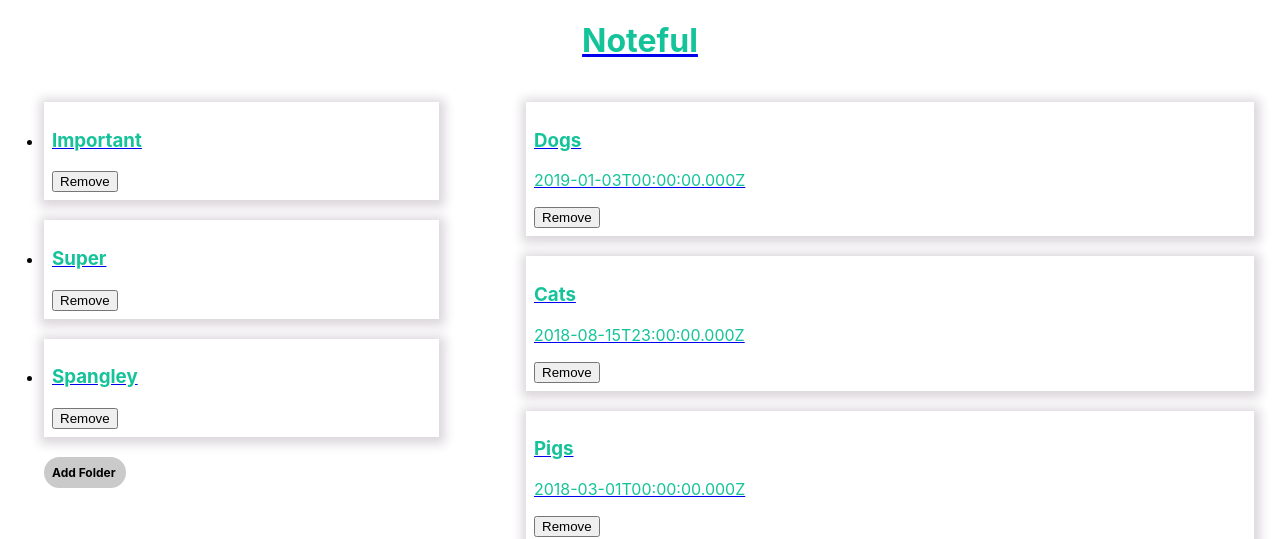
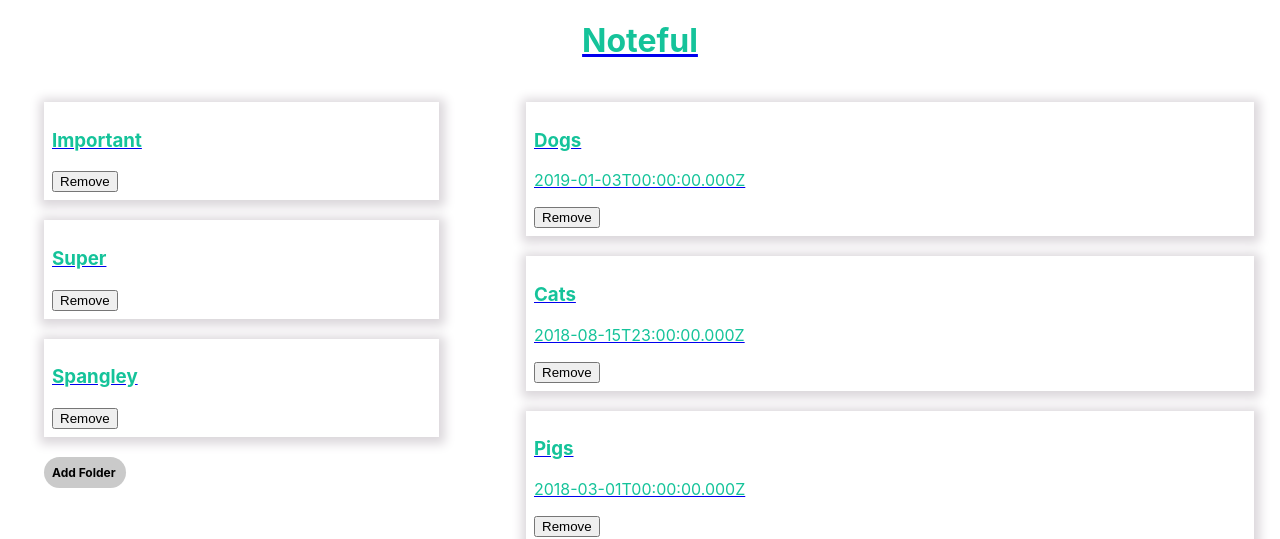
Before and after one commit to lindsayesterman/noteful, a React (Create React App) app: page / in a window 1280 px wide. Shown: the top 539 px of the page. Built offline with nearby package versions, Linux system fonts and the light colour scheme.

Commit message:
fix double list

```diff
--- a/src/folderList.js
+++ b/src/folderList.js
@@ -9,14 +9,14 @@ export default function FolderList (props){
         <section className='folder-list'>
           <ul>
             {props.folders.map(folder =>
-                <li key={folder.id}>
+                <div key={folder.id}>
                 <NavLink to={`/folder/${folder.id}`}>
                   <Folder
                     key={folder.id}
                     {...folder}
                   />
               </NavLink>
-              </li>
+              </div>
               )}
             </ul>
           <Link to={'/addFolder'} className="add-note">
--- a/src/noteApp.js
+++ b/src/noteApp.js
@@ -47,22 +47,6 @@ class NoteApp extends Component{
                 <h1>Noteful</h1>
                 </Link>
                 </header>
-                <Route
-                  exact
-                  path='/'
-                  render={({ history }) => {
-                    return <FolderList
-                    folders={folders}
-                    />
-                  }}
-                />
-                <Route
-                  exact
-                  path='/'
-                  render={({ history }) => {
-                    return <NoteList notes={notes} />
-                  }}
-                />
                 <Route
                   path='/addFolder'
                   render={({ history }) => {
```
